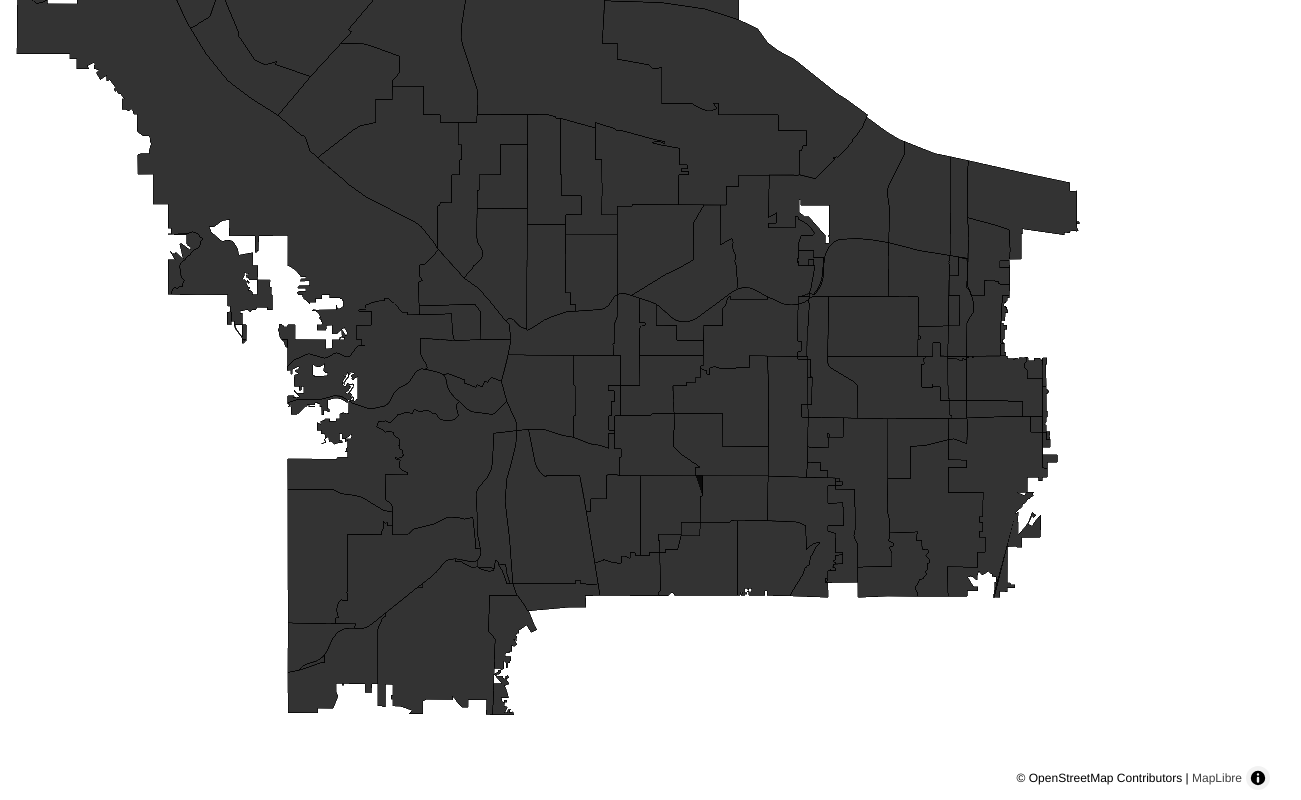
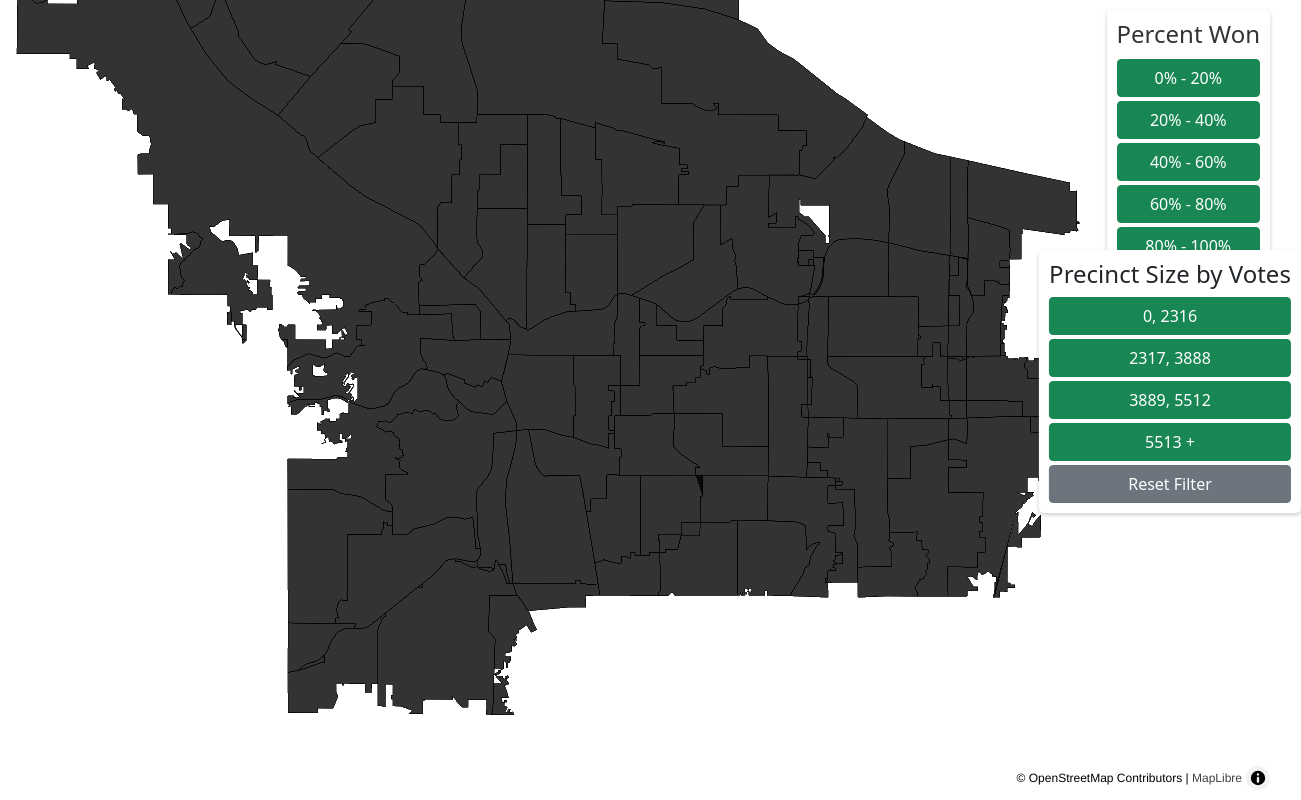
Before and after one commit to Steve-the-map-Maker/CityCouncil, a plain HTML site: page index.html in a window 1280 px wide. Shown: the whole page, 1301 px wide, since content can reach past the window. Drawn offline with nearby package versions, Linux system fonts and the light colour scheme; no server answers.

Commit message:
Add files via upload
Add more functions

```diff
--- a/index.html
+++ b/index.html
@@ -2,12 +2,17 @@
 <html>
   <head>
     <meta charset="utf-8" />
-    <title>Custom GeoJSON Map</title>
+    <title>Portland City Council Race: 2022</title>
     <meta name="viewport" content="width=device-width, initial-scale=1" />
     <link
       href="https://unpkg.com/maplibre-gl/dist/maplibre-gl.css"
       rel="stylesheet"
     />
+    <link
+      rel="stylesheet"
+      href="https://stackpath.bootstrapcdn.com/bootstrap/5.1.0/css/bootstrap.min.css"
+    />
+
     <style>
       body {
         margin: 0;
@@ -19,12 +24,120 @@
         bottom: 0;
         width: 100%;
       }
+      .filter-widget {
+        position: absolute;
+        top: 10px;
+        right: 10px;
+        z-index: 1;
+        background-color: #fff; /* Light background for the widget */
+        border-radius: 5px; /* Rounded corners */
+        box-shadow: 0 2px 4px rgba(0, 0, 0, 0.2); /* Subtle shadow */
+        padding: 10px;
+        display: inline-block;
+      }
+      .filter-widget h4 {
+        margin-top: 0;
+        color: #333; /* Dark color for the title */
+        text-align: center;
+        margin-bottom: 10px; /* Space between title and buttons */
+      }
+      .filter-controls {
+        display: flex;
+        flex-direction: column;
+      }
+      .filter-controls button {
+        margin-bottom: 4px;
+      }
+      .filter-controls button:last-child {
+        margin-bottom: 0;
+      }
+      .filterSize {
+        position: absolute;
+        top: 250px; /* Adjust based on the desired vertical position */
+        right: 110px; /* Middle of the right side */
+        transform: translateX(
+          50%
+        ); /* Center it horizontally relative to its position */
+        z-index: 1;
+        background-color: #fff; /* Light background for the widget */
+        border-radius: 5px; /* Rounded corners */
+        box-shadow: 0 2px 4px rgba(0, 0, 0, 0.2); /* Subtle shadow */
+        padding: 10px;
+        display: inline-block;
+      }
     </style>
   </head>
   <body>
+    <div class="filter-widget">
+      <h4>Percent Won</h4>
+      <div class="filter-controls">
+        <button
+          class="btn btn-success"
+          onclick="filterByPercentRange(0.0, 0.2)"
+        >
+          0% - 20%
+        </button>
+        <button
+          class="btn btn-success"
+          onclick="filterByPercentRange(0.2, 0.4)"
+        >
+          20% - 40%
+        </button>
+        <button
+          class="btn btn-success"
+          onclick="filterByPercentRange(0.4, 0.6)"
+        >
+          40% - 60%
+        </button>
+        <button
+          class="btn btn-success"
+          onclick="filterByPercentRange(0.6, 0.8)"
+        >
+          60% - 80%
+        </button>
+        <button
+          class="btn btn-success"
+          onclick="filterByPercentRange(0.8, 1.0)"
+        >
+          80% - 100%
+        </button>
+        <button
+          class="btn btn-secondary"
+          onclick="filterByPercentRange(0.0, 1.0)"
+        >
+          Reset Filter
+        </button>
+      </div>
+    </div>
+
+    <div class="filterSize">
+      <h4>Precinct Size by Votes</h4>
+      <div class="filter-controls">
+        <button class="btn btn-success" onclick="filterByVoteRange(0, 2316)">
+          0, 2316
+        </button>
+        <button class="btn btn-success" onclick="filterByVoteRange(2317, 3888)">
+          2317, 3888
+        </button>
+        <button class="btn btn-success" onclick="filterByVoteRange(3889, 5512)">
+          3889, 5512
+        </button>
+        <button
+          class="btn btn-success"
+          onclick="filterByVoteRange(5513, Infinity)"
+        >
+          5513 +
+        </button>
+        <button class="btn btn-secondary" onclick="resetFilters()">
+          Reset Filter
+        </button>
+      </div>
+    </div>
+
     <div id="map"></div>
+
     <script src="https://unpkg.com/maplibre-gl/dist/maplibre-gl.js"></script>
     <script src="map.js"></script>
-    <!-- Link to your external JS file -->
+    <script src="https://stackpath.bootstrapcdn.com/bootstrap/5.1.0/js/bootstrap.bundle.min.js"></script>
   </body>
 </html>
--- a/map.js
+++ b/map.js
@@ -82,22 +82,53 @@ function updateColors() {
     source.setData(data);
   }
 }
+
+function filterByPercentRange(minPercent, maxPercent) {
+  map.setFilter("precinct-fill", [
+    "all",
+    [">=", ["get", "RG_Percent"], minPercent],
+    ["<=", ["get", "RG_Percent"], maxPercent],
+  ]);
+}
+
+function filterByVoteRange(minVotes, maxVotes) {
+  map.setFilter("precinct-fill", [
+    "all",
+    [">=", ["get", "Total Votes"], minVotes],
+    ["<=", ["get", "Total Votes"], maxVotes],
+  ]);
+}
+
+function resetFilters() {
+  // This resets the filter to show all precincts by applying a filter that always returns true.
+  map.setFilter("precinct-fill", null);
+}
+
 // Add click event listener to the map
 map.on("click", "precinct-fill", function (e) {
-  // Ensure that if the map is clicked on more than one feature, only one will be used
   if (e.features.length > 0) {
-    var feature = e.features[0]; // Get the first feature from the array of clicked features
+    var feature = e.features[0];
+    var precinct = feature.properties.Precinct;
+    var rg_percent = feature.properties.RG_Percent;
+    var totalVotes = feature.properties["Total Votes"]; // Assuming the property name is "Total Votes"
+    var rgVotes = feature.properties["RG_Votes"]; // Assuming the property name is "RG_Votes"
 
-    // Create HTML content for the pop-up
-    var popupContent =
-      `<h3>Precinct: ${feature.properties.Precinct}</h3>` +
-      `<p>RG_Percent: ${feature.properties.RG_Percent}</p>`;
+    // Updated popupContent with requested information
+    var popupContent = `
+    <div class="card border-light mb-3" style="max-width: 18rem;">
+        <div class="card-header bg-transparent border-success"><strong>${precinct} Precinct</strong></div>
+        <div class="card-body text-success">
+            <h3 class="card-title">Rene Votes: ${Math.round(
+              rg_percent * 100
+            )}%</h3>
 
-    // Create a pop-up and set its content and location
-    new maplibregl.Popup()
-      .setLngLat(e.lngLat) // Set the popup at the location of the click
-      .setHTML(popupContent) // Set the HTML content defined above
-      .addTo(map); // Add the popup to the map
+            <p class="card-text">RG Votes: ${rgVotes}</p>
+            <p class="card-text">Total Votes: ${totalVotes}</p>
+        </div>
+    </div>
+    `;
+
+    new maplibregl.Popup().setLngLat(e.lngLat).setHTML(popupContent).addTo(map);
   }
 });
 
```
